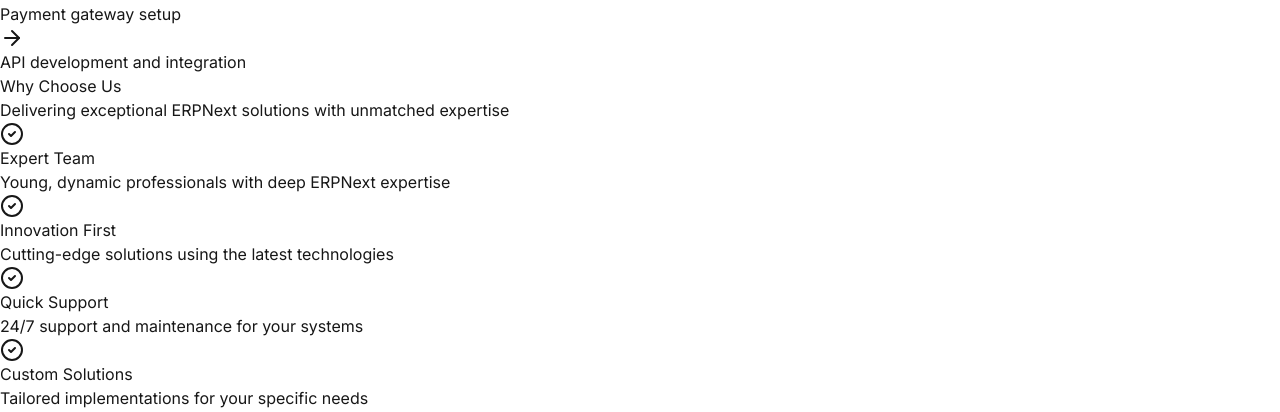
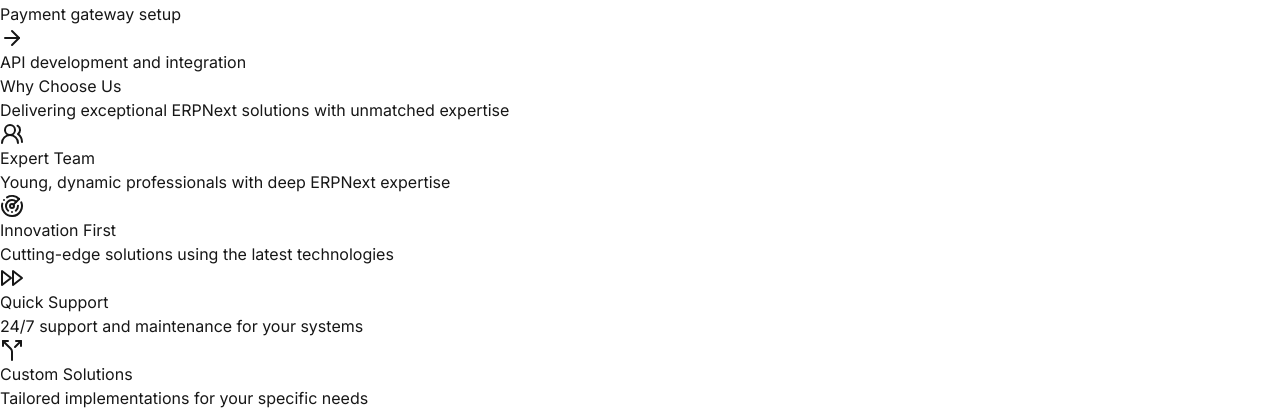
Before and after one commit to Amalghoshv/Upscalenext, a Next.js app: page / in a window 1280 px wide. Shown: the part 4188-4600 px from the top of the page. Built offline with nearby package versions, Linux system fonts and the light colour scheme.

Commit message:
animations added

```diff
--- a/src/app/components/why-us.tsx
+++ b/src/app/components/why-us.tsx
@@ -2,24 +2,32 @@
 import React from 'react';
 import { motion } from 'framer-motion';
 import { CheckCircle2 } from 'lucide-react';
+import { UsersRound } from 'lucide-react';
+import {Radar} from 'lucide-react';
+import { FastForward } from 'lucide-react';
+import { Split } from 'lucide-react';
 
 const WhyUs = () => {
   const whyUsItems = [
     {
       title: 'Expert Team',
-      description: 'Young, dynamic professionals with deep ERPNext expertise'
+      description: 'Young, dynamic professionals with deep ERPNext expertise',
+      icon: UsersRound
     },
     {
       title: 'Innovation First',
-      description: 'Cutting-edge solutions using the latest technologies'
+      description: 'Cutting-edge solutions using the latest technologies' ,
+      icon: Radar
     },
     {
       title: 'Quick Support',
-      description: '24/7 support and maintenance for your systems'
+      description: '24/7 support and maintenance for your systems',
+      icon: FastForward
     },
     {
       title: 'Custom Solutions',
-      description: 'Tailored implementations for your specific needs'
+      description: 'Tailored implementations for your specific needs' ,
+      icon: Split
     }
   ];
 
@@ -75,7 +83,7 @@
               className="bg-blue-50 p-6 rounded-xl shadow-md hover:shadow-lg transition-all"
             >
               <div className="flex items-center mb-4">
-                <CheckCircle2 className="w-8 h-8 text-blue-600 mr-3" />
+                <item.icon className="w-8 h-8 text-blue-800 mr-3" />
                 <h3 className="text-xl font-semibold text-gray-900">
                   {item.title}
                 </h3>
```
